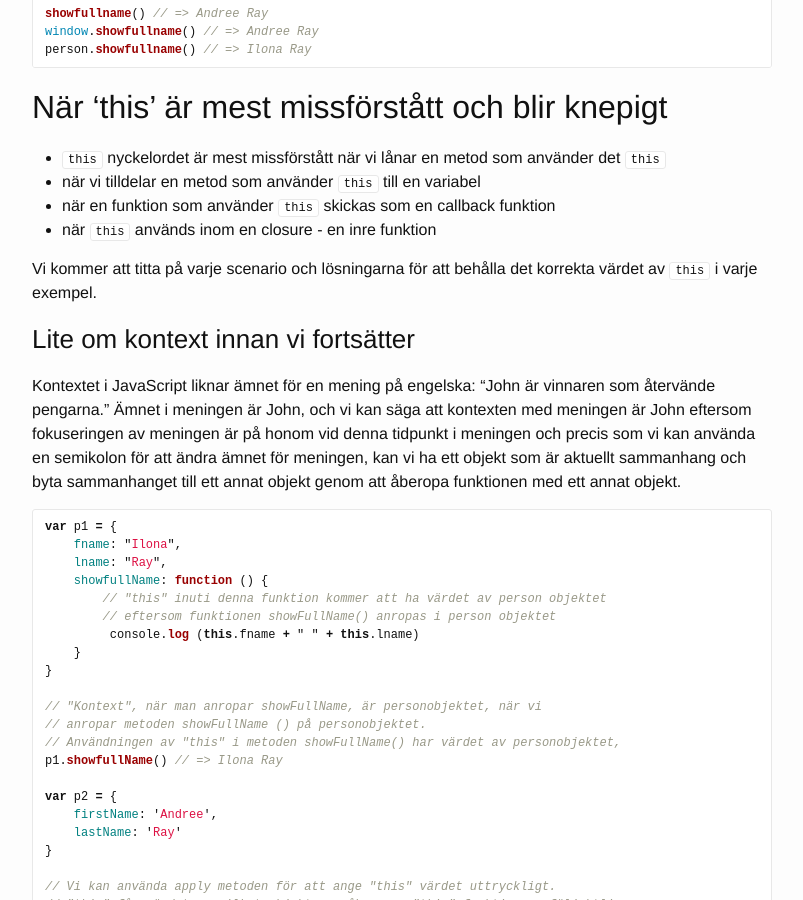
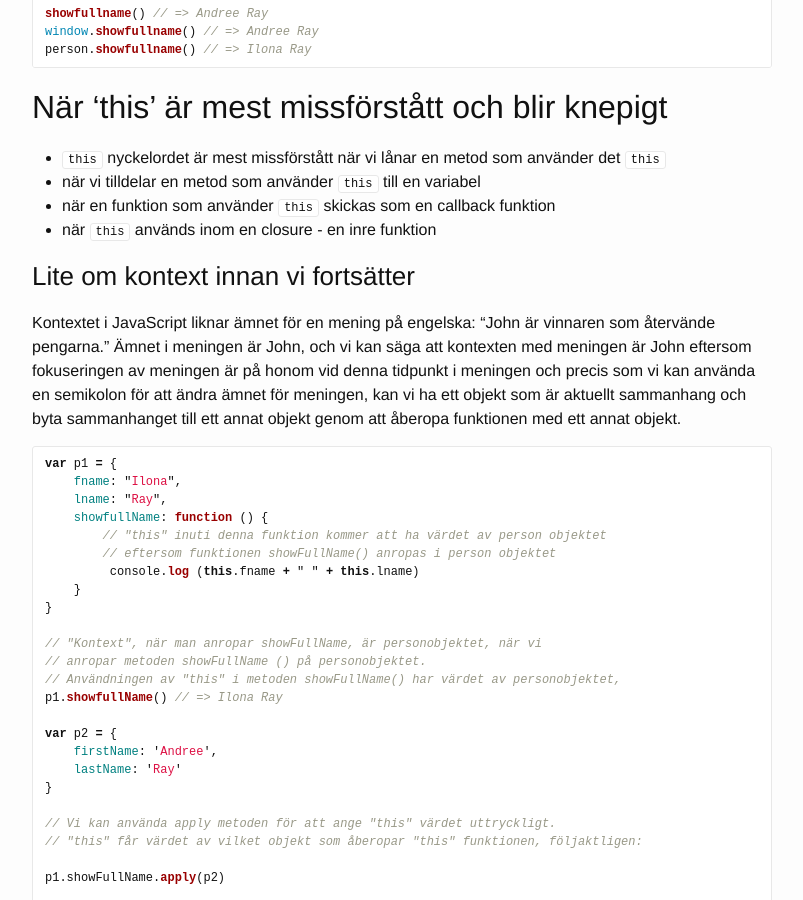
Before and after one commit to develdoe/develdoe.github.io, a Jekyll site: the page built from _posts/2017-11-02-javascript-this.md, in a window 1280 px wide and 900 px high, scrolled down 2970 px. Shown: the whole window, without its empty margins (238-1041 px from the left). Built offline with Jekyll 4.4.1, drawn with Linux system fonts in a browser that asks for light colours.

Commit message:
Update 2017-11-02-javascript-this.md

```diff
--- a/_posts/2017-11-02-javascript-this.md
+++ b/_posts/2017-11-02-javascript-this.md
@@ -123,7 +123,7 @@ person.showfullname() // => Ilona Ray
 * när en funktion som använder `this` skickas som en callback funktion
 * när `this` används inom en closure - en inre funktion
 
-Vi kommer att titta på varje scenario och lösningarna för att behålla det korrekta värdet av `this` i varje exempel.
+
 
 ### Lite om kontext innan vi fortsätter
 
```
